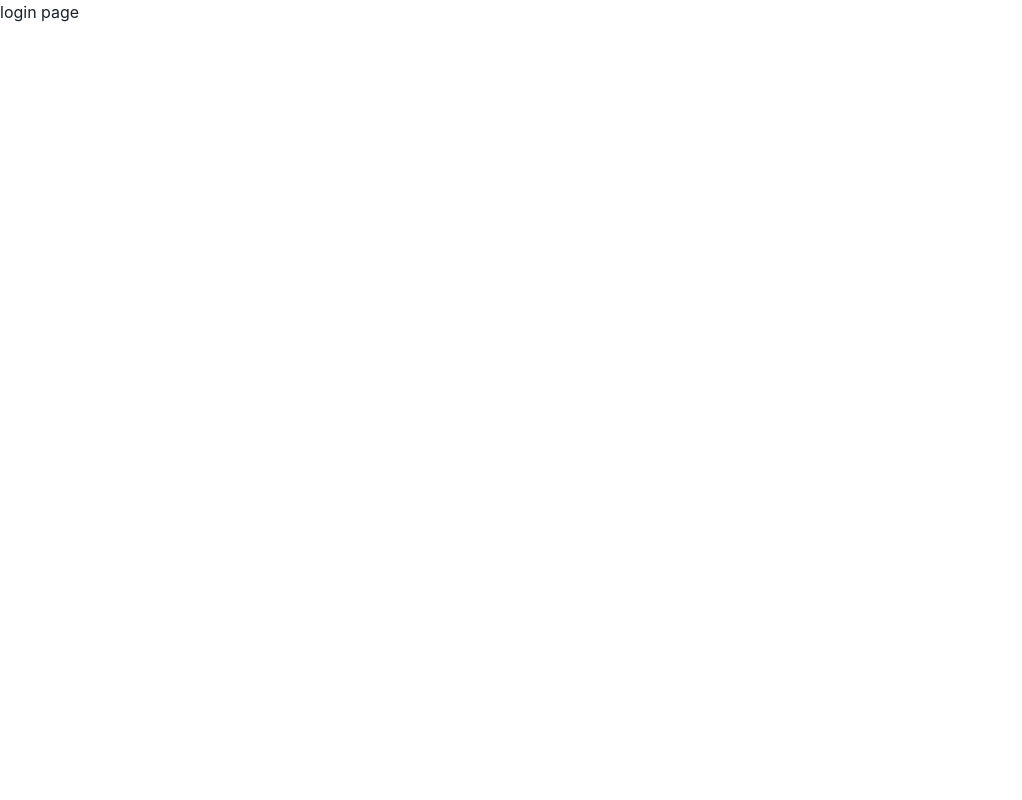
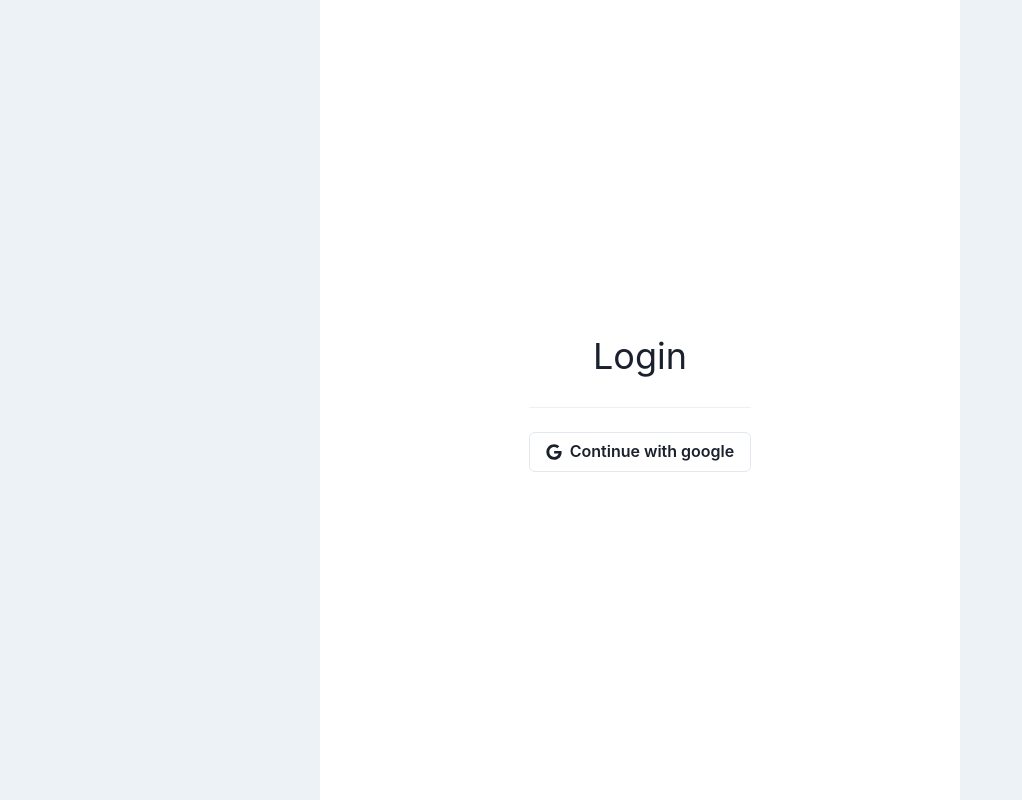
Before and after one commit to thomas-min/react-firebase-chat, a React (Vite) app: page /login in a window 1280 px wide. Shown: the whole page, without its empty margins (0-1022 px from the left). Built offline with nearby package versions, Linux system fonts and the light colour scheme; no server answers.

Commit message:
로그인 페이지 구현

```diff
--- a/src/App.tsx
+++ b/src/App.tsx
@@ -1,4 +1,5 @@
 import { BrowserRouter, Route, Routes } from 'react-router-dom';
+import { PageContainer } from './app/components/page-container';
 import RequireAuth from './app/components/require-auth';
 import { ROUTES } from './app/configs/app';
 import { ChatPage } from './routes/chat';
@@ -8,6 +9,7 @@ import { SearchPage } from './routes/search';
 
 const App: React.FC = () => {
   return (
+    <PageContainer>
       <BrowserRouter>
         <Routes>
           <Route path={ROUTES.LOGIN} element={<LoginPage />} />
@@ -37,6 +39,7 @@ const App: React.FC = () => {
           />
         </Routes>
       </BrowserRouter>
+    </PageContainer>
   );
 };
 
--- /dev/null
+++ b/src/app/components/page-container.tsx
@@ -0,0 +1,15 @@
+import { Box, Container } from '@chakra-ui/react';
+
+interface PageProps {
+  children: React.ReactNode;
+}
+
+export const PageContainer: React.FC<PageProps> = ({ children }) => {
+  return (
+    <Box w='100vw' h='100vh' bg='gray.100'>
+      <Container p={0} h='full' maxW='container.sm' bg='white'>
+        {children}
+      </Container>
+    </Box>
+  );
+};
--- a/src/app/components/require-auth.tsx
+++ b/src/app/components/require-auth.tsx
@@ -1,4 +1,5 @@
 import { getAuth } from 'firebase/auth';
+import { useAuthState } from 'react-firebase-hooks/auth';
 import { Navigate, useLocation } from 'react-router-dom';
 import { ROUTES } from '../configs/app';
 
@@ -7,10 +8,10 @@ interface RequireAuthProps {
 }
 
 const RequireAuth: React.FC<RequireAuthProps> = ({ children }) => {
-  const auth = getAuth();
+  const [user] = useAuthState(getAuth());
   const location = useLocation();
 
-  if (!auth.currentUser) {
+  if (!user) {
     return <Navigate to={ROUTES.LOGIN} state={{ from: location }} replace />;
   }
 
--- a/src/features/auth/components/sign-in-button.tsx
+++ b/src/features/auth/components/sign-in-button.tsx
@@ -1,5 +1,7 @@
+import { Button } from '@chakra-ui/react';
 import { getAuth, GoogleAuthProvider, signInWithPopup } from 'firebase/auth';
 import { useCallback } from 'react';
+import { FaGoogle } from 'react-icons/fa';
 
 export const SignInButton: React.FC = () => {
   const handleClick = useCallback(() => {
@@ -7,5 +9,9 @@ export const SignInButton: React.FC = () => {
     signInWithPopup(getAuth(), provider);
   }, []);
 
-  return <button onClick={handleClick}>Sign in with Google</button>;
+  return (
+    <Button onClick={handleClick} colorScheme='gray' variant='outline' leftIcon={<FaGoogle />}>
+      Continue with google
+    </Button>
+  );
 };
--- a/src/routes/login.tsx
+++ b/src/routes/login.tsx
@@ -1,3 +1,32 @@
+import { Box, Center, Divider, Text } from '@chakra-ui/react';
+import { getAuth } from 'firebase/auth';
+import { useAuthState } from 'react-firebase-hooks/auth';
+import { useEffect } from 'react';
+import { useLocation, useNavigate } from 'react-router-dom';
+import { SignInButton } from '~/features/auth/components/sign-in-button';
+
 export const LoginPage: React.FC = () => {
-  return <>login page</>;
+  const location = useLocation();
+  const navigate = useNavigate();
+  // type assert as any due to react router type error
+  const state = location.state as any;
+  const from = state?.from.pathname || '/';
+
+  const [user] = useAuthState(getAuth());
+
+  useEffect(() => {
+    if (user) {
+      navigate(from, { replace: true });
+    }
+  }, [from, navigate, user]);
+
+  return (
+    <Center w='full' h='full'>
+      <Box textAlign='center'>
+        <Text fontSize='4xl'>Login</Text>
+        <Divider my={6} />
+        <SignInButton />
+      </Box>
+    </Center>
+  );
 };
```
Also changed, not shown: src/features/auth/components/sign-out-button.tsx (+7 -2 lines). Lines whose indentation alone changed are shown as unchanged.
